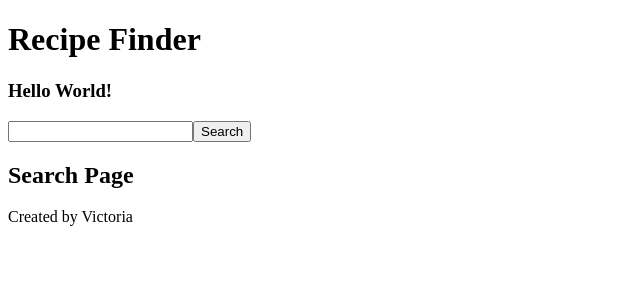
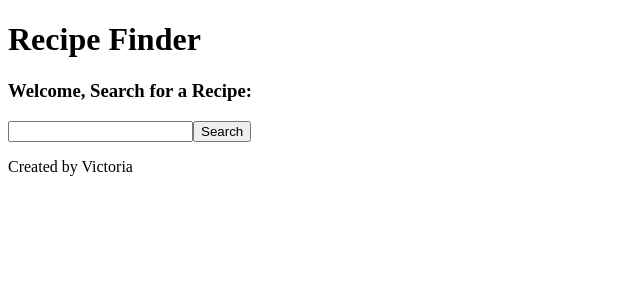
Before and after one commit to VictoriaProbst22/RecipePage, a React (Create React App) app: page / in a window 1280 px wide. Shown: the top 300 px of the page, without its empty margins (0-640 px from the left). Built offline with nearby package versions, Linux system fonts and the light colour scheme.

Commit message:
Updated Search Page to display Search Results from API

```diff
--- a/src/App.js
+++ b/src/App.js
@@ -21,7 +21,7 @@ function App() {
     try {
       let response = await axios.get(`https://api.spoonacular.com/recipes/complexSearch?query=${userInput}&apiKey=a30a8055bce74d128fd0d69da6ff918a`)
       console.log(response.data)
-      setSearchReults(response.data);
+      setSearchReults(response.data.results);
     } catch (error) {
       console.log(error.response.data)
     }
@@ -31,9 +31,9 @@ function App() {
   return (
     <div >
       <NavBar />
-     <h3> Hello World!</h3>
+     <h3> Welcome, Search for a Recipe:</h3>
      <SearchBar searchRecipeProps={runSearch} />
-     <SearchPage />
+     <SearchPage searchResults={searchResults} />
      <Footer />
     </div>
   );
--- a/src/Pages/SearchBar.jsx
+++ b/src/Pages/SearchBar.jsx
@@ -19,7 +19,7 @@ const SearchBar = (props) => {
     }
     return ( <form className="frontPage" onSubmit={handleSubmit} >
     <div >
-        <input id="title" type="text" name="search_term" value={sTerm} onChange={onChange} ></input>
+        <input type="text" name="search_term" value={sTerm} onChange={onChange} ></input>
         <button type="submit"> Search </button>
     </div>
    </form> );
--- a/src/Pages/SearchPage.js
+++ b/src/Pages/SearchPage.js
@@ -2,17 +2,19 @@ import React from "react";
 
 
 const SearchPage = (props) => {
-
-
-
-
-
+    console.log("Results: ", props.searchResults);
 
 
 
 
     return ( <div>
-        <h2> Search Page </h2>
+             {props.searchResults.map((el)=>{
+                return(<div>
+                    <li>{el.title}</li>
+                    <ul>{el.image}</ul>
+                    <hr></hr>
+                </div>)
+             })}
     </div> );
 }
 
```
